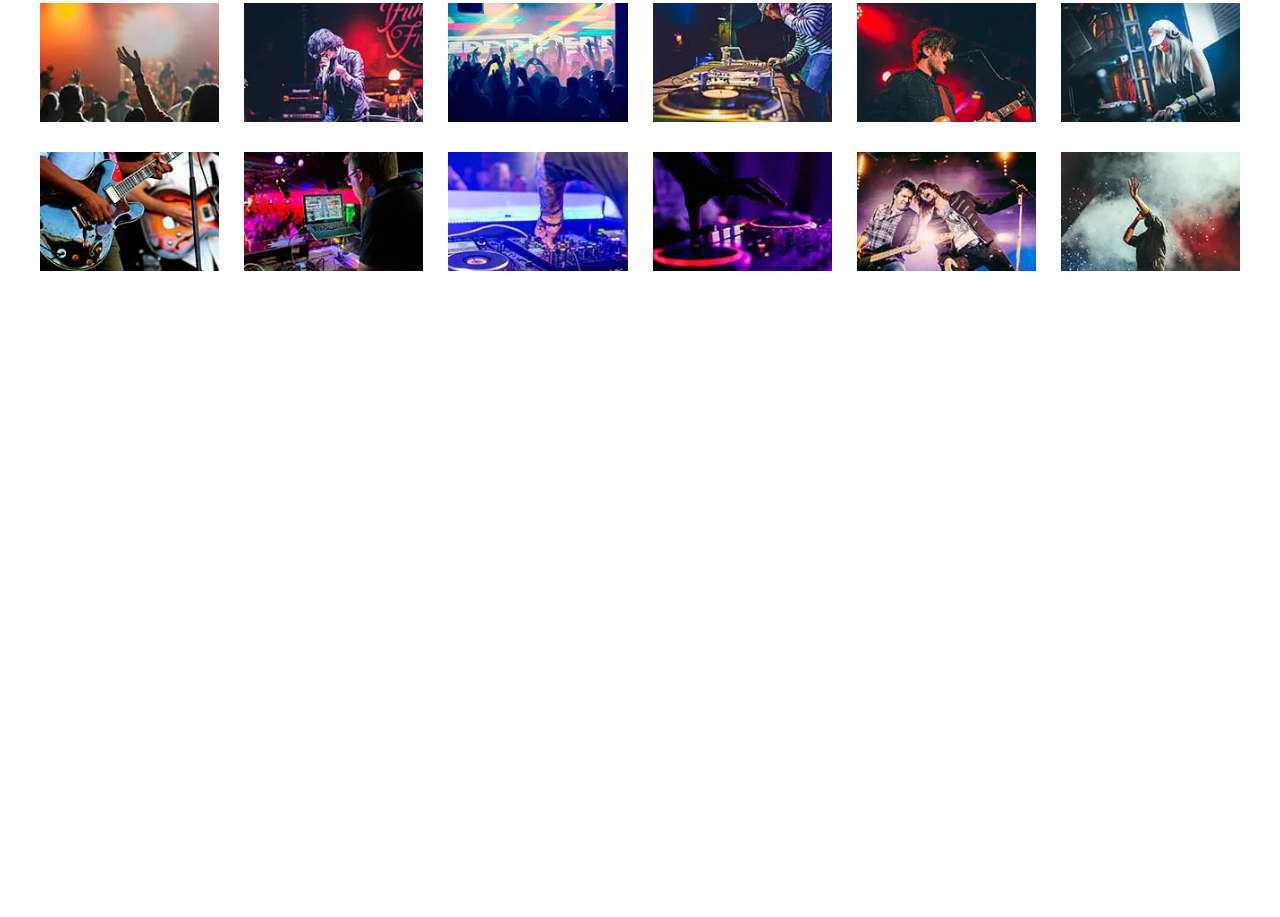
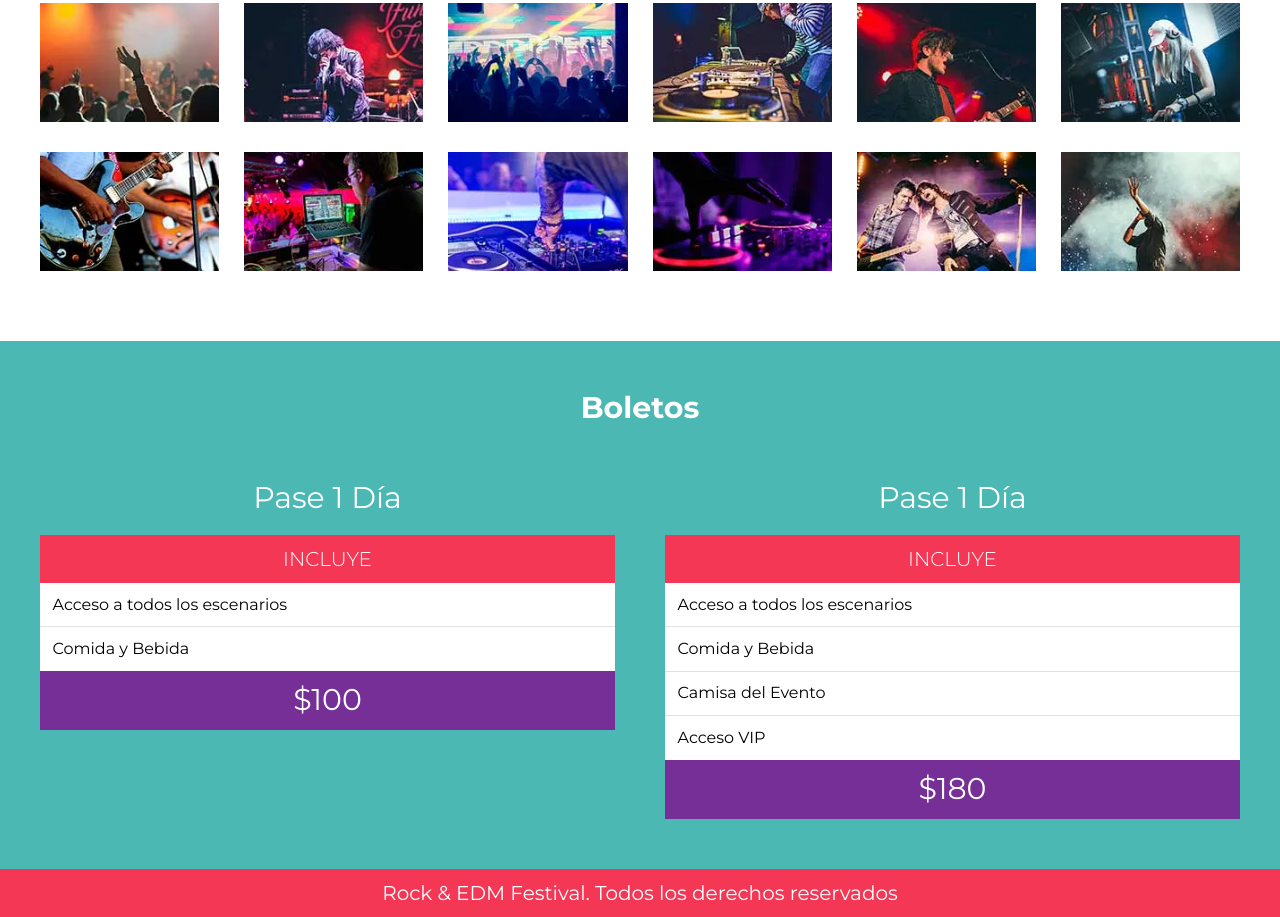
Before and after one commit to valessol/music-festival, a website: page index.html in a window 1280 px wide. Shown: the part 3000-3917 px from the top of the page. Before the commit the page ends 3341 px from the top, so only its background shows below. Drawn offline with Linux system fonts and the light colour scheme.

Commit message:
seccion boletos creada + footer y scroll con smooth

```diff
--- a/index.html
+++ b/index.html
@@ -12,9 +12,9 @@
         <div class="container header-content">
             <h1>Rock & EDM Festival</h1>
             <nav class="navbar">
-                <a href="#">Line Up</a>
-                <a href="#">Galería</a>
-                <a href="#">Boletos</a>
+                <a href="#lineup">Line Up</a>
+                <a href="#galeria">Galería</a>
+                <a href="#boletos">Boletos</a>
             </nav>
         </div>
     </header>
@@ -41,7 +41,7 @@
             <p class="text">Lorem ipsum dolor sit amet consectetur, adipisicing elit. Architecto modi nostrum obcaecati quo cumque. Saepe deserunt, ad, ullam molestiae repudiandae, corporis reprehenderit ratione nam vel odio pariatur natus fugit similique!</p>
         </div>
     </section>
-    <section class="lineup">
+    <section class="lineup" id="lineup">
         <h3>Line Up</h3>
         <p class="dia">Viernes 21</p>
         <div class="container escenarios">
@@ -94,10 +94,70 @@
             </div>
         </div>
     </section>
-    <section class="galeria container">
+    <section class="galeria container" id="galeria">
         <h3>Galeria</h3>
         <ul class="galeria-img"></ul>
     </section>
+    <section class="boletos" id='boletos'>
+        <h3>Boletos</h3>
+        <div class="container boletos-content">
+            <div class="plan basico">
+                <p>Pase 1 Día</p>
+                <table class="pase">
+                    <thead>
+                        <tr>
+                            <th>Incluye</th>
+                        </tr>
+                    </thead>
+                    <tbody>
+                        <tr>
+                            <td>Acceso a todos los escenarios</td>
+                        </tr>
+                        <tr>
+                            <td>Comida y Bebida</td>
+                        </tr>
+                    </tbody>
+                    <tfoot>
+                        <tr>
+                            <td>$100</td>
+                        </tr>
+                    </tfoot>
+                </table>
+            </div>
+            <div class="plan premium">
+                <p>Pase 1 Día</p>
+                <table class="pase">
+                    <thead>
+                        <tr>
+                            <th>Incluye</th>
+                        </tr>
+                    </thead>
+                    <tbody>
+                        <tr>
+                            <td>Acceso a todos los escenarios</td>
+                        </tr>
+                        <tr>
+                            <td>Comida y Bebida</td>
+                        </tr>
+                        <tr>
+                            <td>Camisa del Evento</td>
+                        </tr>
+                        <tr>
+                            <td>Acceso VIP</td>
+                        </tr>
+                    </tbody>
+                    <tfoot>
+                        <tr>
+                            <td>$180</td>
+                        </tr>
+                    </tfoot>
+                </table>
+            </div>
+        </div>
+    </section>
+    <footer>
+        <p>Rock & EDM Festival. Todos los derechos reservados</p>
+    </footer>
 
     <script src="./build/js/bundle.js"></script>
 </body>
```
Also changed, not shown: build/css/app.css, build/js/bundle.js.
